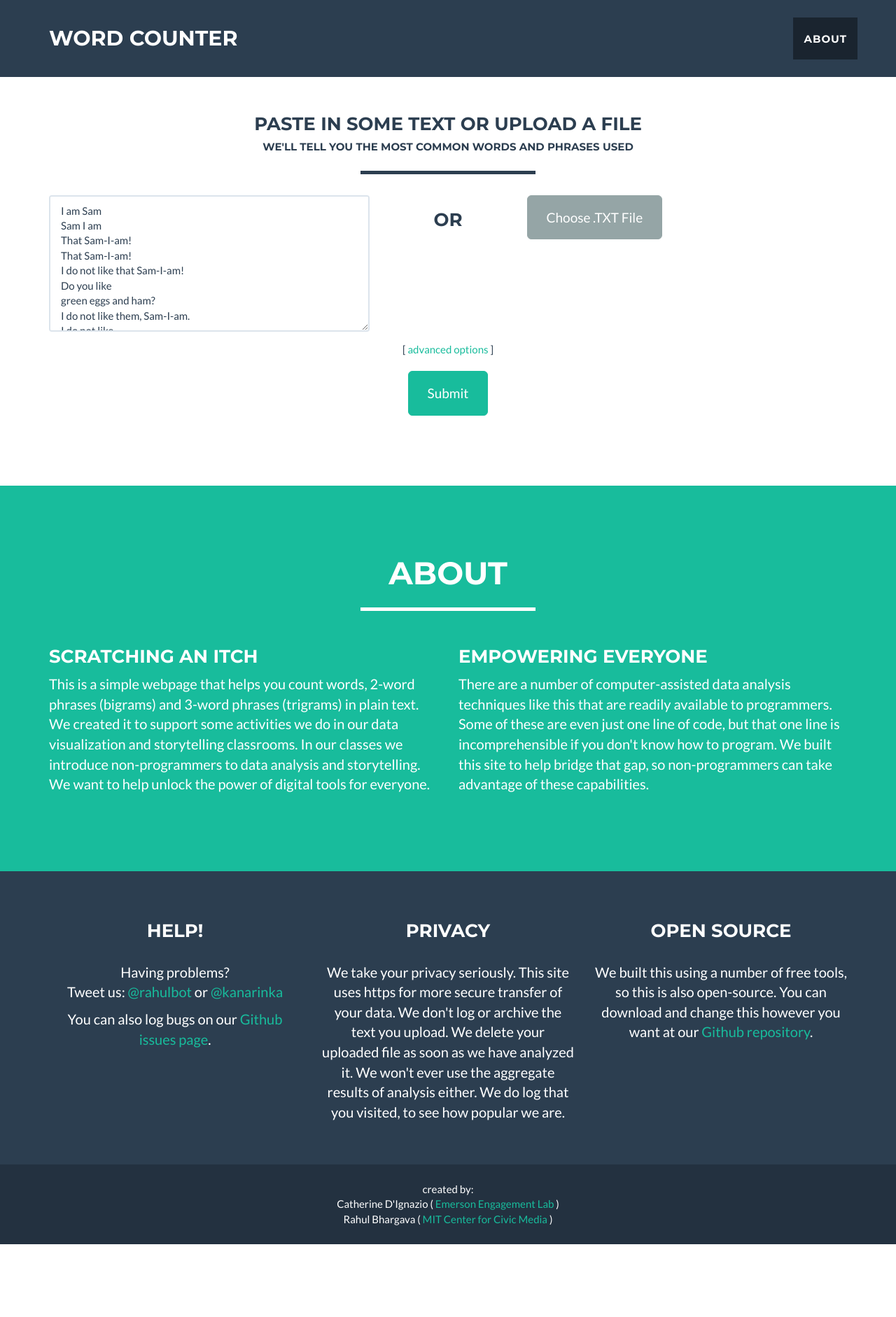
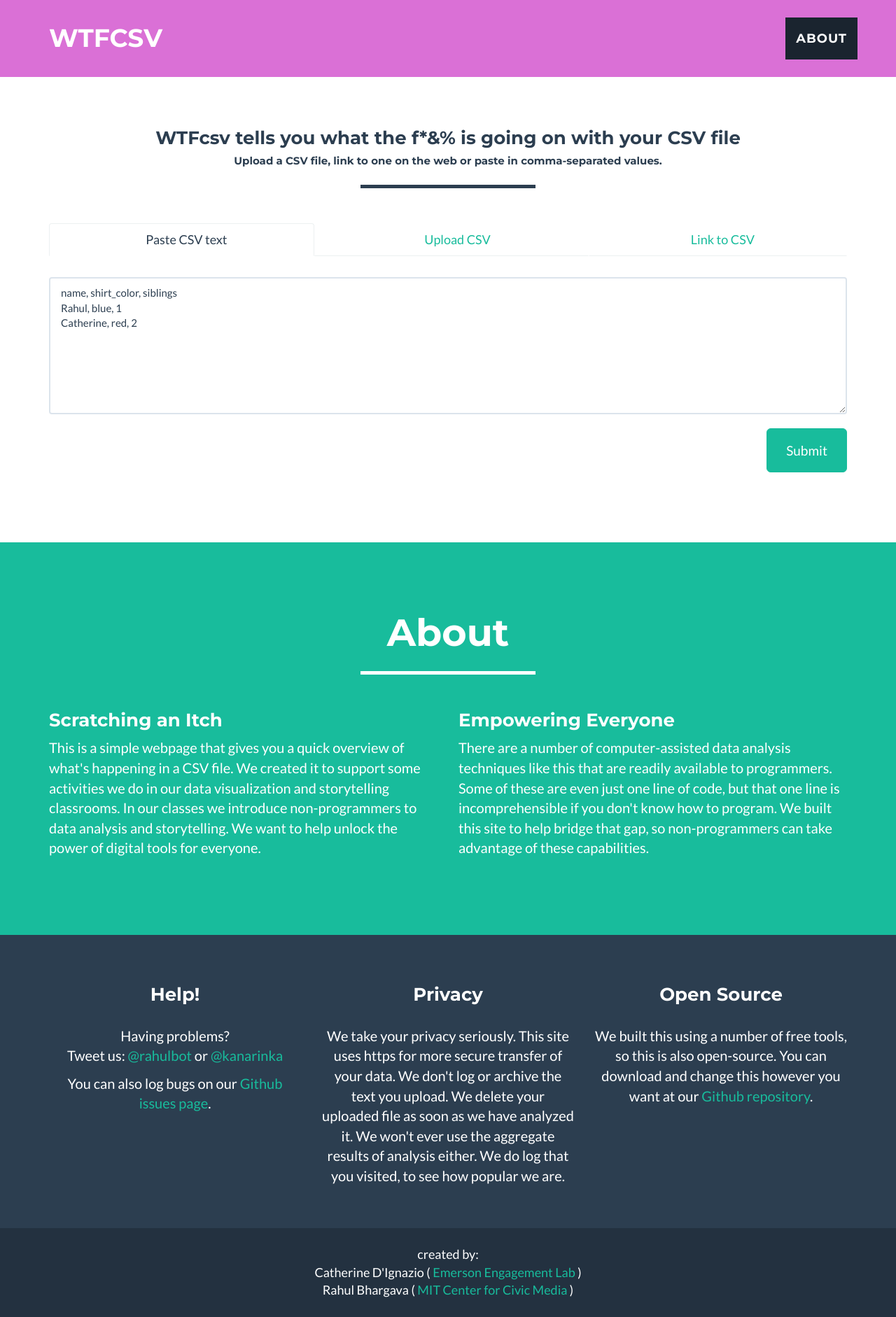
Before and after one commit to kanarinka/WTFCSV, a Flask app: page / in a window 1280 px wide. Shown: the whole page at 70% size. Before the commit the page ends 1778 px from the top, so only its background shows below. Run offline with Flask 2, Linux system fonts and the light colour scheme; some libraries are stand-ins or nearby versions; some web fonts are replaced.

Commit message:
kinda works, crappy output

```diff
--- a/server.py
+++ b/server.py
@@ -1,17 +1,11 @@
-import os, sys, time, json, logging, csv, string, tempfile, codecs, re
+import os, sys, time, json, logging, csv, string, tempfile, codecs, re, urllib, codecs
 from operator import itemgetter
-
-import nltk
-from nltk import FreqDist
-from nltk.corpus import stopwords
-
 from flask import Flask, Response, render_template, jsonify, request, redirect, url_for, abort
 from flask.ext.uploads import UploadSet, configure_uploads, TEXT, patch_request_class, UploadNotAllowed
-
 import unicodecsv
+import wtfcsvstat
 
 TEMP_DIR = tempfile.gettempdir()
-ROWS_TO_SHOW = 40	# how many rows to show on the webpage
 
 app = Flask(__name__)
 
@@ -23,155 +17,78 @@ patch_request_class(app, 4 * 1024 * 1024)	# 4MB
 
 # setup logging
 base_dir = os.path.dirname(os.path.abspath(__file__))
-logging.basicConfig(filename=os.path.join(base_dir,'wordcounter.log'),level=logging.WARN)
+logging.basicConfig(filename=os.path.join(base_dir,'wtfcsv.log'),level=logging.WARN)
 logger = logging.getLogger(__name__)
 
 logger.info("Temp Dir is %s" % TEMP_DIR)
 
-@app.route("/",methods=['GET', 'POST'])
+@app.route("/",methods=['GET'])
 def index():
-	t0 = time.time()
-	word_counts = None
-	bigram_counts = None
-	trigram_counts = None
+	return render_template("home.html", error=None, csv_info=None, tab='paste')
+
+@app.route("/from-text",methods=['POST'])
+def from_text():
 	error = None
-	csv_file_names = None
+	results = None
+	try:
+		filename = time.strftime("%Y%m%d-%H%M%S")
+		filepath = os.path.join(TEMP_DIR,filename)
+		# grab content
+		text = unicode(request.form['csvText'])
+		file = codecs.open(filepath, "w", "utf-8")
+		file.write(text)
+		file.close()
+		logger.debug("  Reading data from file (%s)" % filepath)
+		results = wtfcsvstat.get_summary(filepath)
+		os.remove(filepath)		# privacy: don't keep the file around
+	except Exception as e:
+		error = "Sorry, we weren't able to parse that text"
+		logger.exception(e)
+	return render_template("home.html", error=error, csv_info=results, tab='paste')
 
+@app.route("/from-url",methods=['POST'])
+def from_url():
+	error = None
+	results = None
 	try:
-		#this means the form was submitted
-		if request.method == 'POST':
+		filename = time.strftime("%Y%m%d-%H%M%S")
+		filepath = os.path.join(TEMP_DIR,filename)
+		# grab content
+		url = request.form['csvURL']
+		logger.debug("Reading data from url (%s)" % url)
+		testfile = urllib.URLopener()
+		testfile.retrieve(url, filepath)
+		logger.debug("  Reading data from file (%s)" % filepath)
+		results = wtfcsvstat.get_summary(filepath)
+		os.remove(filepath)		# privacy: don't keep the file around
+	except Exception as e:
+		error = "Sorry, we weren't able to retrieve that url"
+		logger.exception(e)
+	return render_template("home.html", error=error, csv_info=results, tab='link-file')
 
-			# grab content
-			filename = time.strftime("%Y%m%d-%H%M%S") # this will get used for CSV download filenames if input text is submitted rather than a file to upload
-			file_to_upload = request.files['fileOfWords']
-			if file_to_upload:
-				filename = docs.save(file_to_upload)
-				filepath = os.path.join(TEMP_DIR,filename)
-				logger.debug("Reading words from file (%s)" % filepath)
-				bag_of_words = ""
-				with codecs.open(filepath, "r", "utf-8") as myfile:
-					bag_of_words = myfile.read()
-				os.remove(filepath)		# privacy: don't keep the file around
-			else:
-				logger.debug("Reading words from textarea")
-				bag_of_words = unicode(request.form['bagOfWords'])
-
-			# parse the options the user set
-			if "removeStopWords" in request.form:
-				remove_stop_words = request.form['removeStopWords']
-			else:
-				remove_stop_words = False
-			if "ignoreCase" in request.form:
-				ignore_case = request.form['ignoreCase']
-			else:
-				ignore_case = False
-
-			# generate the results
-			t1 = time.time()
-			logger.debug("  init: %d" % (t1-t0))
-			words = _create_words(bag_of_words, ignore_case)	# keep all the words for now
-			t1a = time.time()
-			logger.debug("    words: %d" % (t1a-t1))
-			word_counts = _sort_count_list(_count_words(words,remove_stop_words))	# ignore stop words here if you need to
-			t1c = time.time()
-			logger.debug("    word_counts: %d" % (t1c-t1a))
-			bigram_counts = _sort_count_list(_count_bigrams(words))
-			t1d = time.time()
-			logger.debug("    bigram_counts: %d" % (t1d-t1c))
-			trigram_counts = _sort_count_list(_count_trigrams(words))
-			t2 = time.time()
-			logger.debug("    trigram_counts: %d" % (t2-t1d))
-			logger.debug("  counts: %d" % (t2-t1))
-
-			# cache the CSV results for easy download
-			csv_file_names = {
-				'words': filename+"-word-counts.csv",
-				'bigrams': filename+"-bigram-counts.csv",
-				'trigrams': filename+"-trigram-counts.csv"
-			}
-			_write_csv_count_file(csv_file_names['words'], 'word', word_counts, False)
-			_write_csv_count_file(csv_file_names['bigrams'], 'bigram phrase', bigram_counts, True)
-			_write_csv_count_file(csv_file_names['trigrams'], 'trigram phrase', trigram_counts, True)
-			logger.debug("  Wrote CSV files to:")
-			logger.debug("	%s",os.path.join(TEMP_DIR,csv_file_names['words']))
-			logger.debug("	%s",os.path.join(TEMP_DIR,csv_file_names['bigrams']))
-			logger.debug("	%s",os.path.join(TEMP_DIR,csv_file_names['trigrams']))
-			word_counts = word_counts[:ROWS_TO_SHOW]
-			bigram_counts = bigram_counts[:ROWS_TO_SHOW]
-			trigram_counts = trigram_counts[:ROWS_TO_SHOW]
-			t3 = time.time()
-			logger.debug("  csvs: %d" % (t3-t2))
-			logger.debug("Timings (total %d)" % (t3-t0))
-
-	except UploadNotAllowed:
-		error = "Sorry, we don't support that file extension.  Please upload a .txt (ie. plain text) file!"
-
-	return render_template("home.html", word_counts=word_counts,
-		bigram_counts=bigram_counts, trigram_counts=trigram_counts,
-		error = error, csv_file_names = csv_file_names)
-
-@app.route('/download-csv/<csv_filename>')
-def download_csv(csv_filename):
-	file_path = os.path.join(TEMP_DIR,csv_filename)
-	if os.path.isfile(file_path):
-		def generate():
-			with open(file_path, 'r') as f:
-				reader = unicodecsv.reader(f, encoding='utf-8')
-				for row in reader:
-					yield ','.join(row) + '\n'
-		return Response(generate(), headers={'Content-Disposition':'attachment;filename='+csv_filename},mimetype='text/csv')
-	else:
-		abort(400)
-
-def _write_csv_count_file(file_name, text_col_header, freq_dist, is_list):
-	file_path = os.path.join(TEMP_DIR,file_name)
-	headers = ['frequency',text_col_header]
-	with open(file_path, 'w') as f:
-		writer = unicodecsv.writer(f, encoding='utf-8')
-		writer.writerow(headers)
-		for word in freq_dist:
-			freq = word[1]
-			phrase = word[0]
-			if is_list:
-				phrase = " ".join(phrase)
-			writer.writerow([freq,phrase])
-
-def _create_words(text, ignore_case):
-	# words = nltk.tokenize.word_tokenize(text)
-	t1 = time.time()
-	words = re.findall(r"[\w']+|[.,!?;]", text, re.UNICODE)
-	t2 = time.time()
-	if ignore_case:
-		words = [w.lower() for w in words]
-	t3 = time.time()
-	words = [w for w in words if not w in string.punctuation]
-	t4 = time.time()
-	logger.debug("      tokenize: %d" % (t2-t1))
-	logger.debug("      ignore_case: %d" % (t3-t2))
-	logger.debug("      remove punctuation: %d" % (t4-t3))
-	return words
-
-def _count_words(words, ignore_stop_words):
-	fdist = FreqDist(words)
-	# remove stopwords here rather than in corpus text for speed
-	if ignore_stop_words:
-		# http://stackoverflow.com/questions/7154312/how-do-i-remove-entries-within-a-counter-object-with-a-loop-without-invoking-a-r
-		for w in list(fdist):
-			if w in stopwords.words('english'):
-				del fdist[w]
-	return fdist
-
-def _count_bigrams(words):
-	bigrams = nltk.bigrams(words)
-	return nltk.FreqDist(bigrams)
-
-def _count_trigrams(words):
-	trigrams = nltk.trigrams(words)
-	return nltk.FreqDist(trigrams)
-
-def _sort_count_list(freq_dist):
-	items = freq_dist.items()
-	return sorted(items, key=itemgetter(1), reverse=True)
+@app.route("/from-file",methods=['POST'])
+def from_file():
+	error = None
+	results = None
+	try:
+		# grab content
+		filename = time.strftime("%Y%m%d-%H%M%S") # this will get used for CSV download filenames if input text is submitted rather than a file to upload
+		file_to_upload = request.files['csvFile']
+		if file_to_upload:
+			filename = docs.save(file_to_upload)
+			filepath = os.path.join(TEMP_DIR,filename)
+			logger.debug("Reading data from file (%s)" % filepath)
+			results = wtfcsvstat.get_summary(filepath)
+			os.remove(filepath)		# privacy: don't keep the file around
+		else:
+			logger.error("File uploading failed")
+			error = "Sorry, we couldn't process your file for some reason!"
+	except UploadNotAllowed as una:
+		error = "Sorry, we don't support that file extension.  Please upload a .csv (ie. comma separated values) file!"
+		logger.exception(una)
+	return render_template("home.html", error=error, csv_info=results, tab='upload-file')
 
 if __name__ == "__main__":
-	app.run()
+	# specific to Cloud9 environment
+	app.run( host=os.getenv('IP', '0.0.0.0'), port=int(os.getenv('PORT', 8080)) )
+	# app.run()
--- a/static/css/freelancer.css
+++ b/static/css/freelancer.css
@@ -31,7 +31,7 @@ h3,
 h4,
 h5,
 h6 {
-    text-transform: uppercase;
+    /**text-transform: uppercase;**/
     font-family: Montserrat,"Helvetica Neue",Helvetica,Arial,sans-serif;
     font-weight: 700;
 }
@@ -169,7 +169,7 @@ header .intro-text .skills {
 .navbar-default,
 .navbar-inverse {
     border: 0;
-    background-color: #2c3e50;
+    background-color: orchid;
     ;
 
 }
--- a/static/css/wordcounter.css
+++ b/static/css/wordcounter.css
@@ -1,3 +1,7 @@
+body{
+    font-size:18px;
+}
+
 .btn-file {
     position: relative;
     overflow: hidden;
@@ -26,3 +30,6 @@
     padding-left: 21px;
     padding-top: 3px;
 }
+.tab-content{
+    padding-top:30px;
+}
--- a/templates/base.html
+++ b/templates/base.html
@@ -9,7 +9,7 @@
   <meta name="description" content="">
   <meta name="author" content="">
 
-  <title>Word Counter</title>
+  <title>WTFcsv</title>
 
   <!-- Bootstrap Core CSS - Uses Bootswatch Flatly Theme: http://bootswatch.com/flatly/ -->
   <link href="/static/css/bootstrap.min.css" rel="stylesheet">
@@ -44,7 +44,7 @@
           <span class="icon-bar"></span>
           <span class="icon-bar"></span>
         </button>
-        <a class="navbar-brand" href="#page-top">Word Counter</a>
+        <a class="navbar-brand" href="#page-top">WTFcsv</a>
       </div>
 
       <!-- Collect the nav links, forms, and other content for toggling -->
@@ -80,7 +80,7 @@
 	           <div class="col-md-6">
 								<h3>Scratching an Itch</h3>
 	            	<p>
-	            	This is a simple webpage that helps you count words, 2-word phrases (bigrams) and 3-word phrases (trigrams) in plain text. We created it to support some activities we do in our data visualization and storytelling classrooms. In our classes we introduce non-programmers to data analysis and storytelling. We want to help unlock the power of digital tools for everyone.
+	            	This is a simple webpage that gives you a quick overview of what's happening in a CSV file. We created it to support some activities we do in our data visualization and storytelling classrooms. In our classes we introduce non-programmers to data analysis and storytelling. We want to help unlock the power of digital tools for everyone.
 	            	</p>
 	          </div>
             <div class="col-md-6">
@@ -103,7 +103,7 @@
                or <a href="https://twitter.com/@kanarinka">@kanarinka</a>
             </p>
             <p>
-               You can also log bugs on our <a href="https://github.com/c4fcm/Word-Counter/issues">Github issues page</a>.
+               You can also log bugs on our <a href="https://github.com/c4fcm/WTFCSV/issues">Github issues page</a>.
             </p>
           </div>
 					<div class="footer-col col-md-4">
@@ -116,7 +116,7 @@
             <h3>Open Source</h3>
             <p>
             We built this using a number of free tools, so this is also open-source.
-            You can download and change this however you want at our <a href="https://github.com/c4fcm/Word-Counter/">Github repository</a>.
+            You can download and change this however you want at our <a href="https://github.com/c4fcm/WTFCSV">Github repository</a>.
             </p>
           </div>
         </div>
--- a/templates/home.html
+++ b/templates/home.html
@@ -4,61 +4,71 @@
 
 	<section id="portfolio" style="margin-top:42px">
 			<div class="container">
-				<div class="row">
-						<div class="col-lg-12 text-center">
-							<h3>Paste in some text or upload a file</h3>
-							<h5>We'll tell you the most common words and phrases used</h5>
+				<div class="row" >
+						<div class="col-lg-12 text-center" style="margin:20px 0">
+							<h3>WTFcsv tells you what the f*&% is going on with your CSV file</h3>
+							<h5>Upload a CSV file, link to one on the web or paste in comma-separated values.</h5>
 							<hr class="star-primary">
 						</div>
 					</div>
-					<form action="/#results" enctype="multipart/form-data" method="POST">
-					<div class="row">
-							<div class="col-md-5">
-										<div class="form-group">
-											<textarea class="form-control" rows="8" id="bagOfWords" name="bagOfWords">I am Sam
-Sam I am
-That Sam-I-am!
-That Sam-I-am!
-I do not like that Sam-I-am!
-Do you like
-green eggs and ham?
-I do not like them, Sam-I-am.
-I do not like
-green eggs and ham.
-Would you like them
-here or there?
-I would not like them
-here or there.
-I would not like them anywhere.</textarea>
-									</div>
-						</div>
-						<div class="col-md-2 text-center">
-							<h3>OR</h3>
-						</div>
-						<div class="col-md-5">
-							<div class="form-group">
-								<span class="btn btn-default btn-lg btn-file">
-									Choose .TXT File<input type="file" id="fileOfWords" name="fileOfWords">
+
+					<ul class="nav nav-tabs nav-justified">
+					  <li role="presentation"><a id="tab-paste" href="#paste" data-toggle="tab"><span class="glyphicon glyphicon-link" aria-hidden="true"></span>Paste CSV text</a></li>
+					  <li role="presentation"><a id="tab-upload-file" href="#upload-file" data-toggle="tab"><span class="glyphicon glyphicon-upload" aria-hidden="true"></span> Upload CSV</a></li>
+					  <li role="presentation"><a id="tab-link-file" href="#link-file" data-toggle="tab"><span class="glyphicon glyphicon-link" aria-hidden="true"></span>Link to CSV</a></li>
+					</ul>
+					<div class="tab-content">
+					  <div id="paste" class="tab-pane fade in active">
+					  		<form action="from-text" method="POST">
+						    <div class="form-group#results">
+									<textarea class="form-control" rows="8" id="csvText" name="csvText">
+name, shirt_color, siblings
+Rahul, blue, 1
+Catherine, red, 2
+									</textarea>
+							</div>
+							<div>
+								<button type="submit" class="btn btn-success btn-lg pull-right" style="margin-top:20px">Submit</button>
+							</div>
+							</form>
+					  </div>
+					  <div id="upload-file" class="tab-pane fade">
+					  	<form action="from-file#results" enctype="multipart/form-data" method="POST">
+					    <span class="btn btn-default btn btn-file">
+									Choose .CSV File<input type="file" id="csvFile" name="csvFile">
 								</span>
+					    	<div>
+								<button type="submit" class="btn btn-success btn-lg pull-right" style="margin-top:20px">Submit</button>
 							</div>
-						</div>
+						</form>
+					  </div>
+					  <div id="link-file" class="tab-pane fade">
+					    <form action="from-url#results" method="POST">
+					    	<div class="form-group">
+
+							    <input type="text" class="form-control" id="csvURL" name="csvURL" placeholder="Paste the URL to the CSV file">
+							  </div>
+					    	<div>
+								<button type="submit" class="btn btn-success btn-lg pull-right" style="margin-top:20px">Submit</button>
+							</div>
+						</form>
+					  </div>
 					</div>
+
+					<!--
+					error
+					csvinfo
 					<div class="row">
 						<div class="col-lg-12 text-center">
 							[ <a href="#" onclick="$('#advancedOptions').slideToggle();return false;">advanced options</a> ]
 							<div id="advancedOptions" style="display:none">
 								<div class="checkbox">
 									<label>
-										<input type="checkbox" checked name="removeStopWords"> Ignore common words
-										<span class="glyphicon glyphicon-question-sign" data-toggle="tooltip" data-placement="right" title="Check this to ignore words like 'a' or 'the'. Uncheck if you want to count those types of words."></span>
+										<input type="checkbox" checked name="headerRow"> First row is header row
+										<span class="glyphicon glyphicon-question-sign" data-toggle="tooltip" data-placement="right" title="Check this if your CSV has a header row with column names. Uncheck this if there is no header row."></span>
 									</label>
 								</div>
-								<div class="checkbox">
-									<label>
-										<input type="checkbox" checked name="ignoreCase"> Ignore case
-										<span class="glyphicon glyphicon-question-sign" data-toggle="tooltip" data-placement="right" title="Check this to count things like 'hello' and 'Hello' as the same word. Uncheck if you want to count them as separate words."></span>
-									</label>
-								</div>
+
 							</div>
 						</div>
 					</div>
@@ -68,7 +78,7 @@ I would not like them anywhere.</textarea>
 								<button type="submit" class="btn btn-success btn-lg" style="margin-top:20px">Submit</button>
 							</div>
 						</div>
-					</div>
+					</div>-->
 					</form>
 			</div>
 	</section>
@@ -89,7 +99,7 @@ I would not like them anywhere.</textarea>
 		</section>
 	{% endif %}
 
-	{% if word_counts %}
+	{% if csv_info %}
 
 		<section id="results">
 			<div class="container">
@@ -100,42 +110,7 @@ I would not like them anywhere.</textarea>
 					</div>
 				</div>
 				<div class="row">
-
-					<div class="col-sm-4" id="wordFreq">
-						<h4>Top Words
-							<a href="/download-csv/{{ csv_file_names['words'] }}" title="Download"><span class="glyphicon glyphicon-download" aria-hidden="true"></span></a>
-						</h4>
-						<table class="table table-striped">
-							<tr><th>Frequency</th><th>Word</th></tr>
-							{% for word in word_counts %}
-								<tr><td>{{ word[1] }}</td><td>{{ word[0] }}</td></tr>
-							{% endfor %}
-						</table>
-					</div>
-
-					<div class="col-sm-4" id="biGrams">
-						<h4>Top 2-Word Phrases
-							<a href="/download-csv/{{ csv_file_names['bigrams'] }}" title="Download"><span class="glyphicon glyphicon-download" aria-hidden="true"></span></a>
-						</h4>
-						<table class="table table-striped">
-							<tr><th>Frequency</th><th>Phrase</th></tr>
-							{% for bigram in bigram_counts %}
-								<tr><td>{{ bigram[1] }}</td><td>{{ " ".join(bigram[0]) }}</td></tr>
-							{% endfor %}
-						</table>
-					</div>
-
-					<div class="col-sm-4" id="triGrams">
-						<h4>Top 3-Word Phrases
-							<a href="/download-csv/{{ csv_file_names['trigrams'] }}" title="Download"><span class="glyphicon glyphicon-download" aria-hidden="true"></span></a>
-						</h4>
-						<table class="table table-striped">
-							<tr><th>Frequency</th><th>Phrase</th></tr>
-							{% for trigram in trigram_counts %}
-								<tr><td>{{ trigram[1] }}</td><td>{{ " ".join(trigram[0]) }}</td></tr>
-							{% endfor %}
-						</table>
-					</div>
+					{{ csv_info }}
 				</div>
 			</div>
 		</section>
@@ -146,6 +121,9 @@ I would not like them anywhere.</textarea>
 
 {% block page_scripts %}
 <script type="text/javascript">
+$(function(){
+	$('#tab-{{tab}}').tab('show');
+});
 //Javascript
 </script>
 {% endblock %}
```
Also changed, not shown: wtfcsvstat.py (+8 -0 lines), 1 other file.
